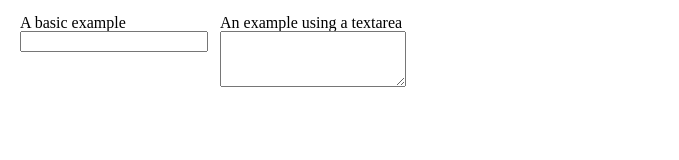
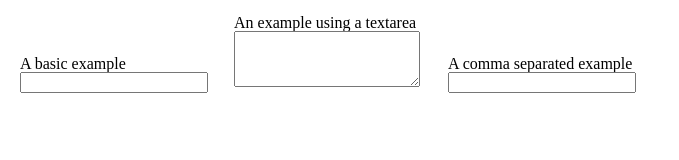
Before and after one commit to xing/jQuery.autocompletr, a plain HTML site: page example/index.html in a window 1280 px wide. Shown: the whole page, without its empty margins (0-679 px from the left). Drawn offline with nearby package versions, Linux system fonts and the light colour scheme.

Commit message:
another example of auto completing a comma separated list

```diff
--- a/example/index.html
+++ b/example/index.html
@@ -26,7 +26,8 @@
       background: #dedede;
     }
     section {
-      float: left;
+      display: inline-block;
+      margin-right: 10px;
       width: 200px;
     }
     input, textarea {
@@ -47,19 +48,46 @@
     <textarea id="basic2"></textarea>
   </section>
 
+  <section>
+    <h1>A comma separated example</h1>
+    <input type="text" id="basic3">
+  </section>
+
   <script src="https://ajax.googleapis.com/ajax/libs/jquery/1.7.2/jquery.min.js"></script>
   <script src="../lib/jquery.autocompletr.js"></script>
   <script>
     $(function() {
       var suggestions = ['spleenful', 'cacology', 'ataraxia', 'vigorish', 'bathetic', 'simper', 'phthisis', 'hieratic', 'bole', 'natty', 'orectic', 'billet-doux', 'omnific', 'sesquipedalianism', 'jnana', 'iatrogenic', 'vamoose', 'perpend', 'eristic', 'chevron', 'muliebrity', 'mugwump', 'matriculate', 'malapert', 'afterclap', 'sawyer', 'kibitz', 'eidetic', 'majuscule', 'tipple', 'plucky', 'baksheesh', 'suspire', 'phlegmatic', 'adumbrate', 'shivaree', 'regnant', 'waxing', 'ethereal', 'epoch', 'scuttle', 'threnody'];
+
       $('#basic1').autocompletr({
         source: suggestions,
         minLength: 1,
         closeDelay: 200
       });
+
       $('#basic2').autocompletr({
         source: suggestions,
         minLength: 1
+      });
+
+      $('#basic3').autocompletr({
+        source: suggestions,
+        minLength: 1,
+        delay: 0,
+
+        // only search for the letters after the comma
+        inputProcessor: function(input) {
+          var words = input.split(',');
+          return words[words.length - 1];
+        },
+
+        // append the chosen word after the last comma
+        outputProcessor: function(output) {
+          var words = $('#basic3').val().split(',');
+          words.pop();
+          words.push(output);
+          return words.join(', ').replace(/\s+/g, ' ');
+        }
       });
     });
   </script>
```
